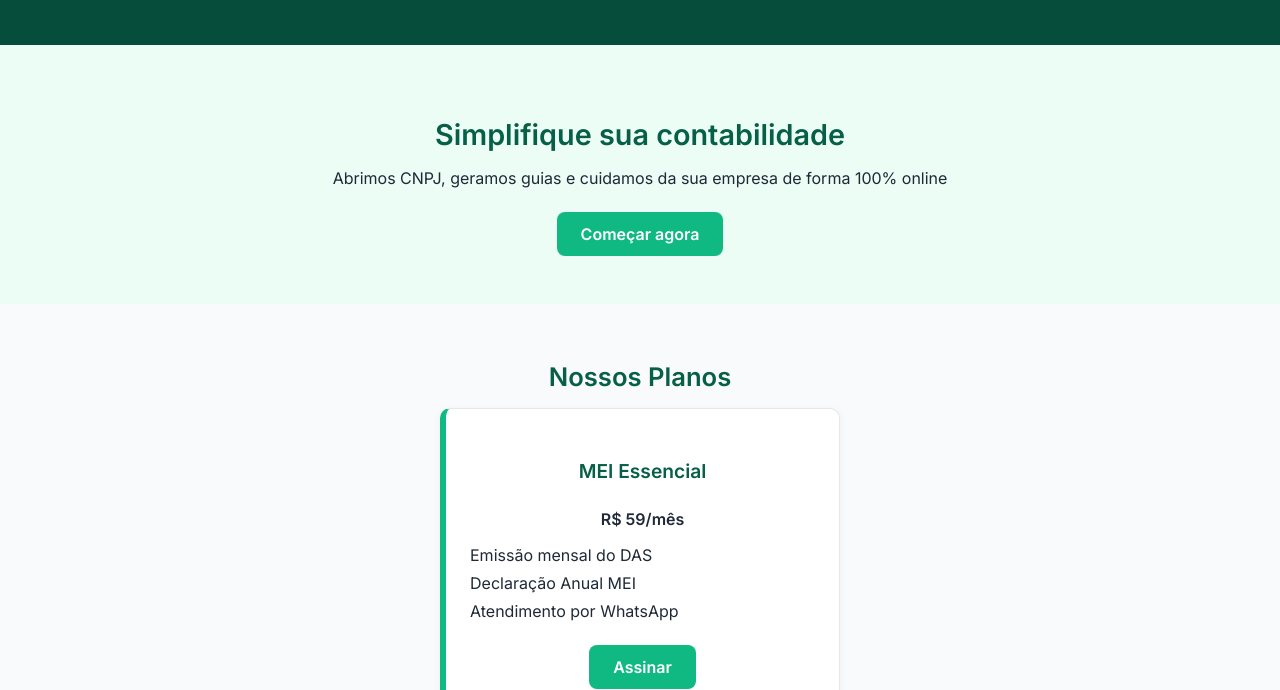
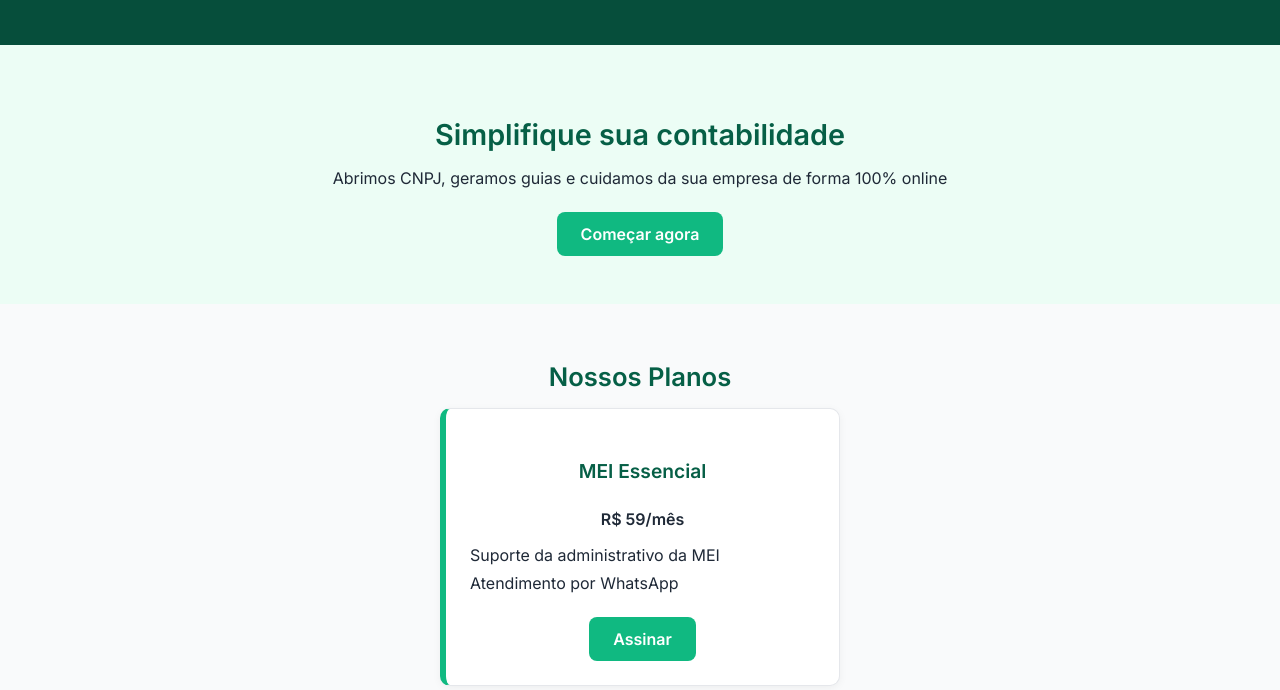
Before and after one commit to malemos/leal-site, a plain HTML site: page index.html in a window 1280 px wide. Shown: the part 110-800 px from the top of the page. Drawn offline with Linux system fonts and the light colour scheme.

Commit message:
Pagina de home. ajuste nas mensagens.

```diff
--- a/index.html
+++ b/index.html
@@ -25,8 +25,7 @@
       <h4>MEI Essencial</h4>
       <p><strong>R$ 59/mês</strong></p>
       <ul>
-        <li>Emissão mensal do DAS</li>
-        <li>Declaração Anual MEI</li>
+        <li>Suporte da administrativo da MEI</li>
         <li>Atendimento por WhatsApp</li>
       </ul>
       <a href="cadastro.html" class="btn">Assinar</a>
```
